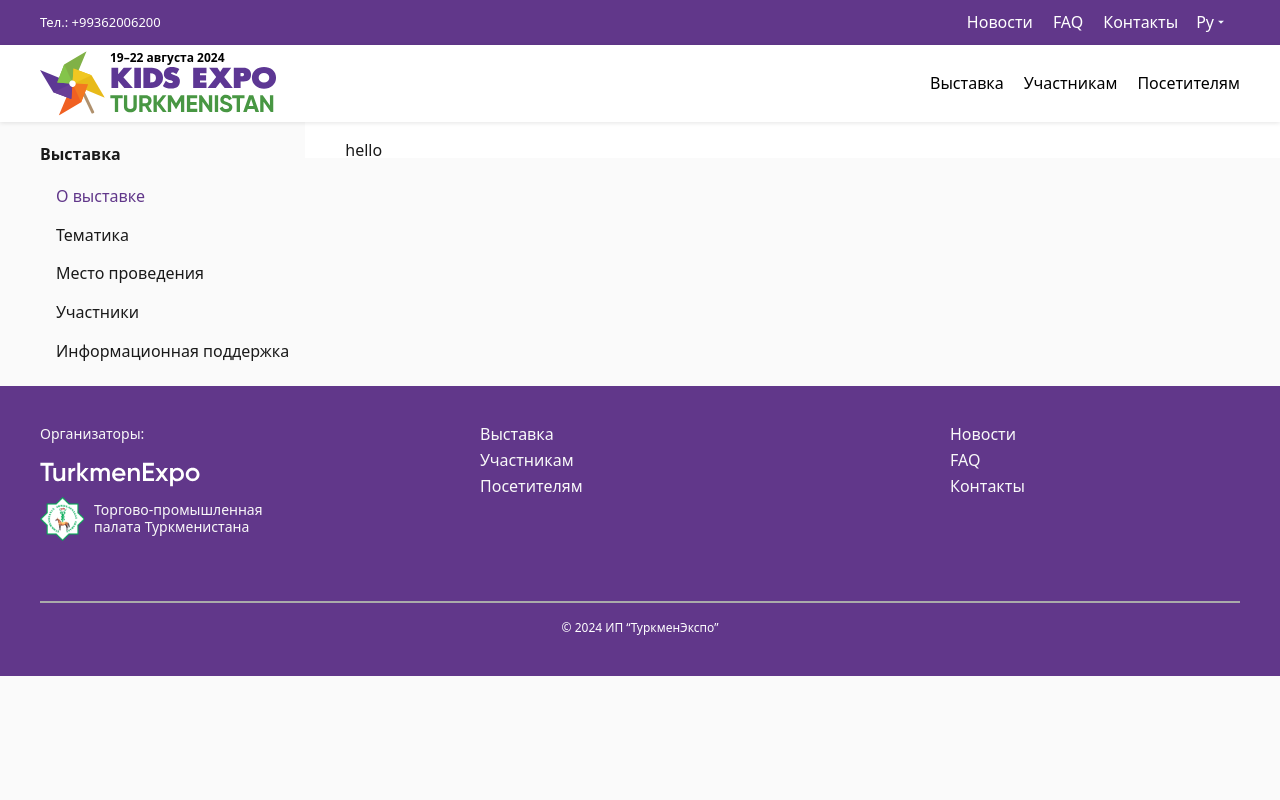
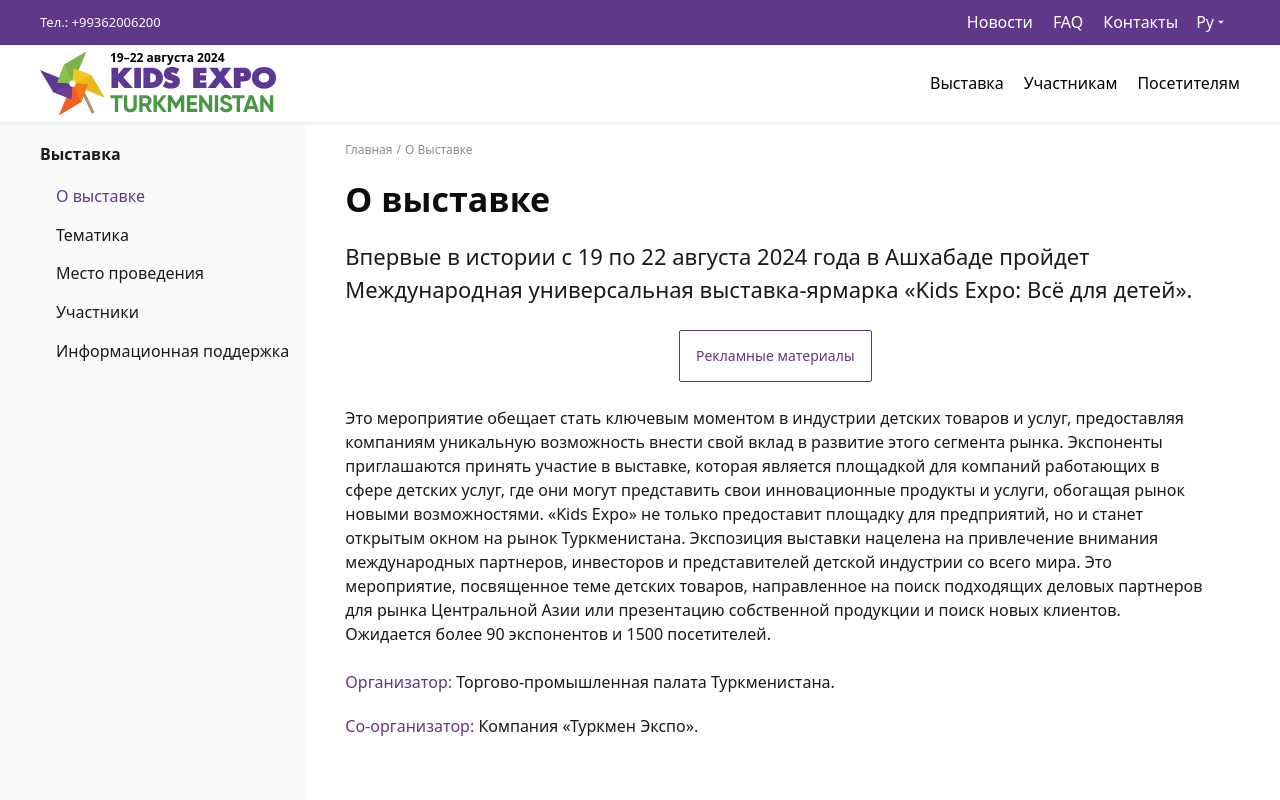
Before and after one commit to Kakabay/kids_expo_client, a React (Vite) app: page /about-exebition in a window 1280 px wide. Shown: the top 800 px of the page. Built offline with nearby package versions, Linux system fonts and the light colour scheme.

Commit message:
exhibition about added

```diff
--- a/src/pages/exhibition/ExhibitionAbout.tsx
+++ b/src/pages/exhibition/ExhibitionAbout.tsx
@@ -1,8 +1,56 @@
-import React from 'react';
-import { SidebarLayout } from '../../components/global/SidebarLayout';
+import { SidebarLayout } from "../../components/global/SidebarLayout";
+import { BreadCrumbs } from "../../components/ui/BreadCrumbs";
+import { Button } from "../../components/ui/Button";
+import { Title } from "../../components/ui/Title";
 
 const ExhibitionAbout = () => {
-  return <SidebarLayout>hello</SidebarLayout>;
+  return (
+    <SidebarLayout>
+      <div className="section-mb">
+        <BreadCrumbs second="О Выставке" />
+
+        <Title title="О выставке" mb24 />
+
+        <div className="flex flex-col gap-6">
+          <p className="text-[22px] font-light leading-[150%]">
+            Впервые в истории с 19 по 22 августа 2024 года в Ашхабаде пройдет
+            Международная универсальная выставка-ярмарка «Kids Expo: Всё для
+            детей».
+          </p>
+
+          <Button text="Рекламные материалы" little />
+
+          <p className="leading-[150%]">
+            Это мероприятие обещает стать ключевым моментом в индустрии детских
+            товаров и услуг, предоставляя компаниям уникальную возможность
+            внести свой вклад в развитие этого сегмента рынка. Экспоненты
+            приглашаются принять участие в выставке, которая является площадкой
+            для компаний работающих в сфере детских услуг, где они могут
+            представить свои инновационные продукты и услуги, обогащая рынок
+            новыми возможностями. «Kids Expo» не только предоставит площадку для
+            предприятий, но и станет открытым окном на рынок Туркменистана.
+            Экспозиция выставки нацелена на привлечение внимания международных
+            партнеров, инвесторов и представителей детской индустрии со всего
+            мира. Это мероприятие, посвященное теме детских товаров,
+            направленное на поиск подходящих деловых партнеров для рынка
+            Центральной Азии или презентацию собственной продукции и поиск новых
+            клиентов. Ожидается более 90 экспонентов и 1500 посетителей.
+          </p>
+
+          <div className="flex flex-col gap-5 leading-[150%]">
+            <p>
+              <span className="text-purple">Организатор: </span>
+              Торгово-промышленная палата Туркменистана.
+            </p>
+            <p>
+              <span className="text-purple">Со-организатор: </span>
+              Компания «Туркмен Экспо».
+            </p>
+          </div>
+        </div>
+      </div>
+    </SidebarLayout>
+  );
 };
 
 export default ExhibitionAbout;
```
